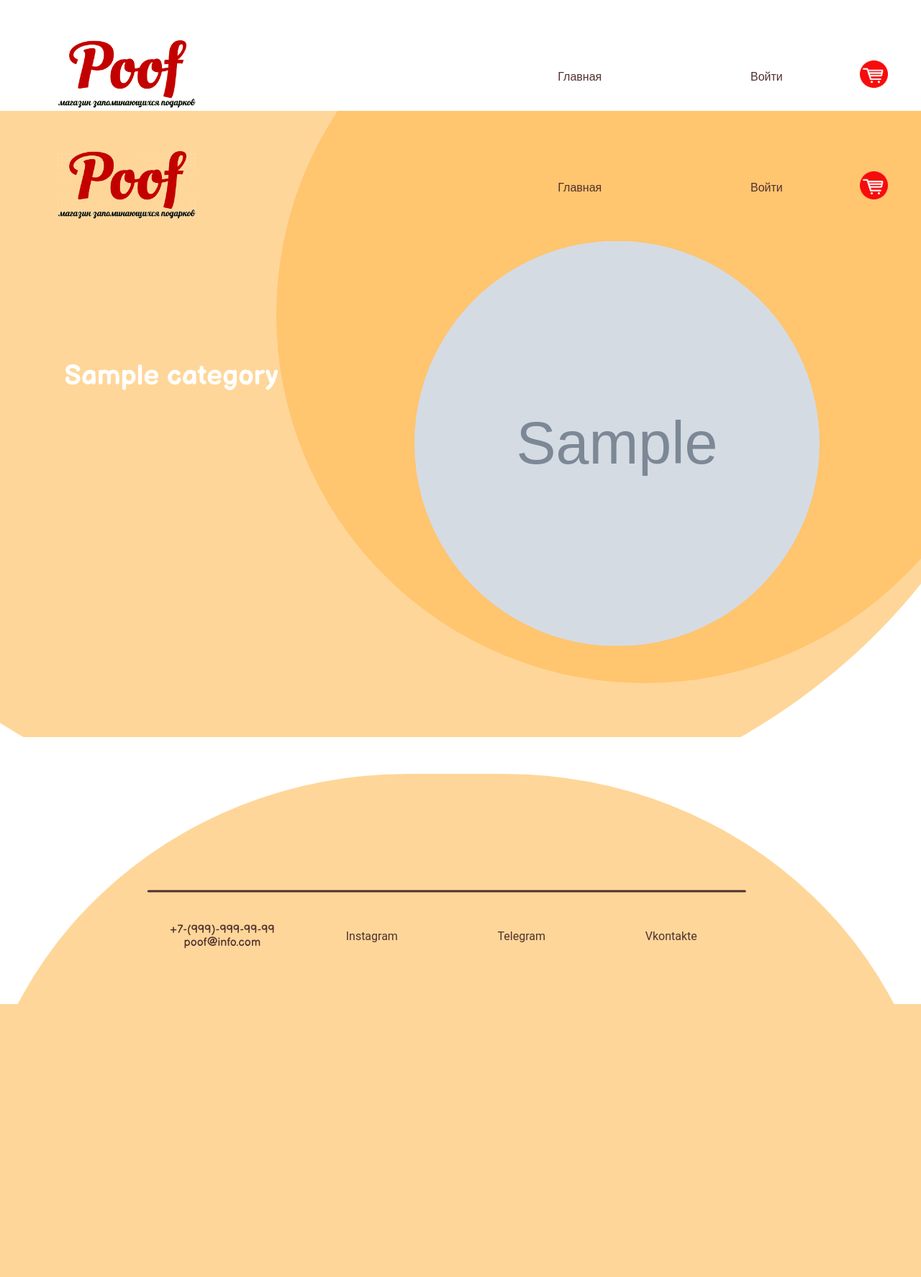
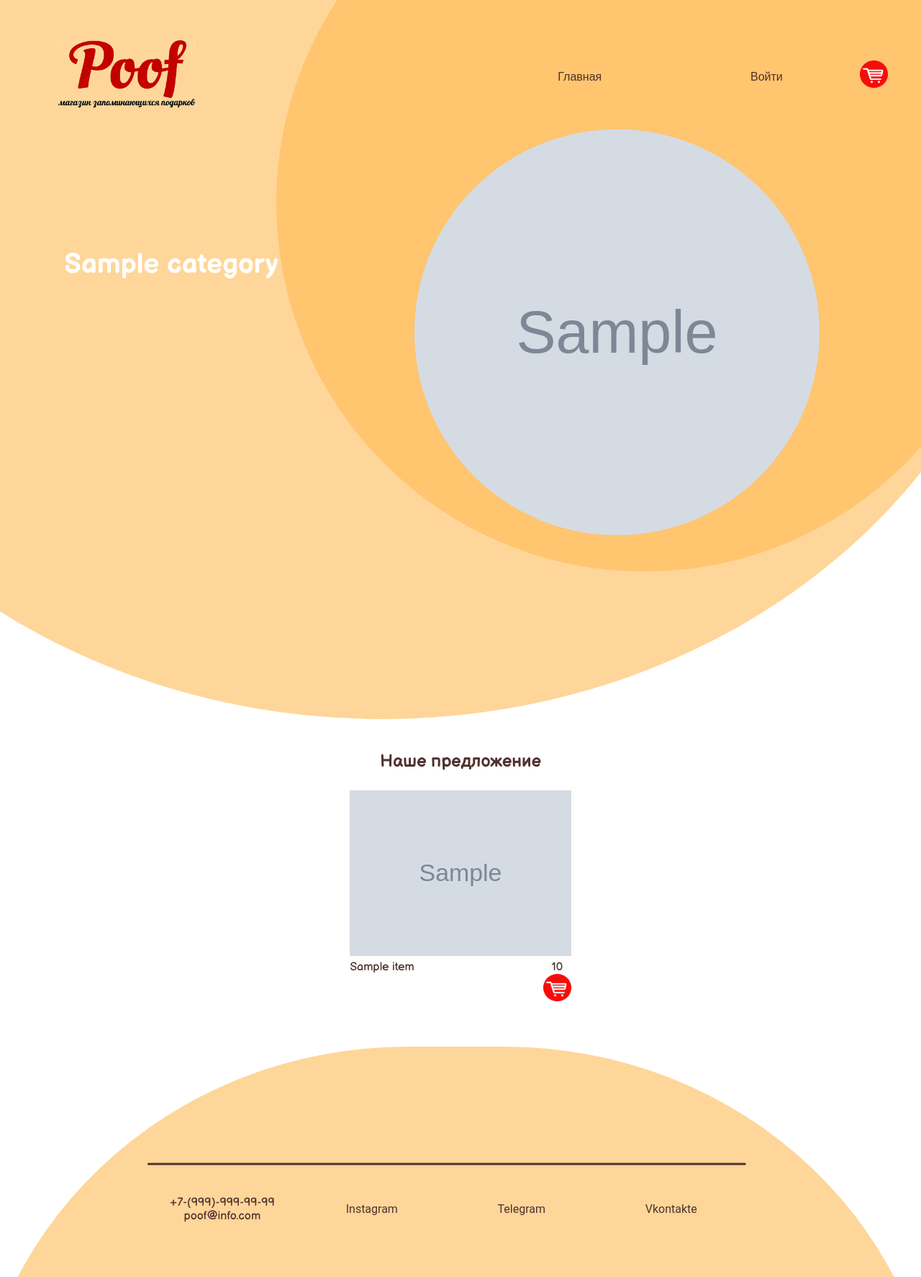
Before and after one commit to S-Lump/gift_proj, a Django app: template gift/products/templates/products/category.html in a window 1280 px wide. Shown: the whole page at 72% size. Before the commit the page ends 1395 px from the top, so only its background shows below. Run offline with Django 3.2, Linux system fonts and the light colour scheme; the template is opened without the code that fills it: most values are stand-ins (such as "Sample title", 1, 10 or a date in 2020); grey boxes marked "Sample" are stand-in pictures.

Commit message:
update category template

```diff
--- a/gift/products/templates/products/category.html
+++ b/gift/products/templates/products/category.html
@@ -1,40 +1,23 @@
 {% extends 'base.html' %}
 {% load static %}
 {% block title %}
-    {{title}}
+Подарки {{category.title | lower }}
 {% endblock %}
 
 {% block content %}
-<div class="wrapper">
-    <div class = "bottom_menu">
-        <div class="logo"><img class="category_image" src="{% static 'img/Logo.gif' %}"></div>
-        <div class="menu_links">
-            <a href="/" class="link">Главная</a>
-            {% if request.user.is_authenticated %}
-            <a href="#" class="link">Личный кабинет</a>
-            <a href="{% url 'logout' %}" class="link">Выход</a>
-            {% else %}
-            <a href="{% url 'login' %}" class="link">Войти</a>
-            {% endif %}
-            <div class="margin">
-            <input class="cart b1" type="image" src="{% static 'img/Cart_logo.gif' %}" alt="Кнопка «Cart»">
-            </div>
-        </div>
-    </div>
-    <div class = "circle"><img class="item_image" src="{{ category.photo.url }}"> </div>
+<div class = "circle"><img class="item_image" src="{{ category.photo.url }}"></div>
 <div class = "circle_light"></div>
 <div class="intro_text">
     <h2>{{category.title}}</h2>
+</div>
+{% endblock %}
 
-    </div>
-    </div>
+{% block main %}
 <h2 class="category_text">Наше предложение</h2>
 <div class="items">
-
     {% for item in products %}
     <a href="{{item.get_absolute_url}}">
         <div class="item">
-
             <div class="item__image"><img src="{{ item.photo.url }}"> </div>
             <div class="item__info">
                 <div class="title">
@@ -43,29 +26,12 @@
                 <div class="price">
                     <a class="link-detail">
                         <div>{{ item.price}}</div>
-                   <input class="cart" type="image" src="{% static 'img/Cart_logo.gif' %}" alt="Кнопка «Cart»">
+                        <input class="cart cart-add" data-id="{{ item.pk }}" type="image" src="{% static 'img/Cart_logo.gif' %}" alt="Кнопка «Cart»">
                     </a>
                 </div>
             </div>
         </div>
     </a>
-
     {% endfor %}
 </div>
-<div class="wrapper_footer">
-    <div class="footer">
-
-        <div class="footer_circle">
-            <div><hr></div>
-            <div class="contact">
-                <p class="footer_link">+7-(999)-999-99-99<br>poof@info.com</p>
-                <a href="https://www.instagram.com/yellow__boat/" class="footer_link">Instagram</a>
-                <a href="https://t.me/djoefrit" class="footer_link">Telegram</a>
-                <a href="https://vk.com/lonep" class="footer_link">Vkontakte</a>
-            </div>
-        </div>
-
-
-    </div>
-</div>
 {% endblock %}
```
Lines whose indentation alone changed are shown as unchanged.
